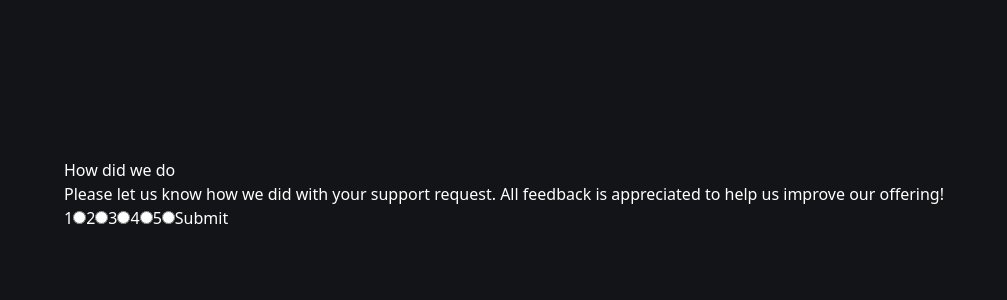
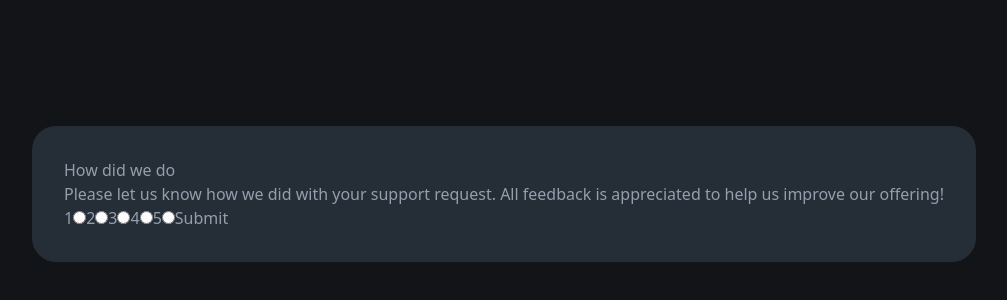
Before and after one commit to azanra/rating-component, a React (Vite) app: page / in a window 1280 px wide. Shown: the part 206-506 px from the top of the page, without its empty margins (136-1143 px from the left). Built offline with nearby package versions, Linux system fonts and the light colour scheme.

Commit message:
Set rating background color and border radius

```diff
--- a/src/App.jsx
+++ b/src/App.jsx
@@ -3,7 +3,7 @@ import "./App.css";
 
 function App() {
   return (
-    <div className="w-full flex justify-center h-screen items-center bg-[#121417] text-white">
+    <div className="w-full flex justify-center h-screen items-center bg-[#121417] text-[#959eac]">
       <Rating />
     </div>
   );
--- a/src/component/rating.jsx
+++ b/src/component/rating.jsx
@@ -29,7 +29,7 @@ function Question() {
   return displayAnswer ? (
     <Answer rating={rating} ratingOption={5} />
   ) : (
-    <div>
+    <div className="p-8 bg-[#252d37] rounded-3xl">
       <form>
         <Header text={componentAttribute.question.header.text} />
         <Body text={componentAttribute.question.body.text} />
```
